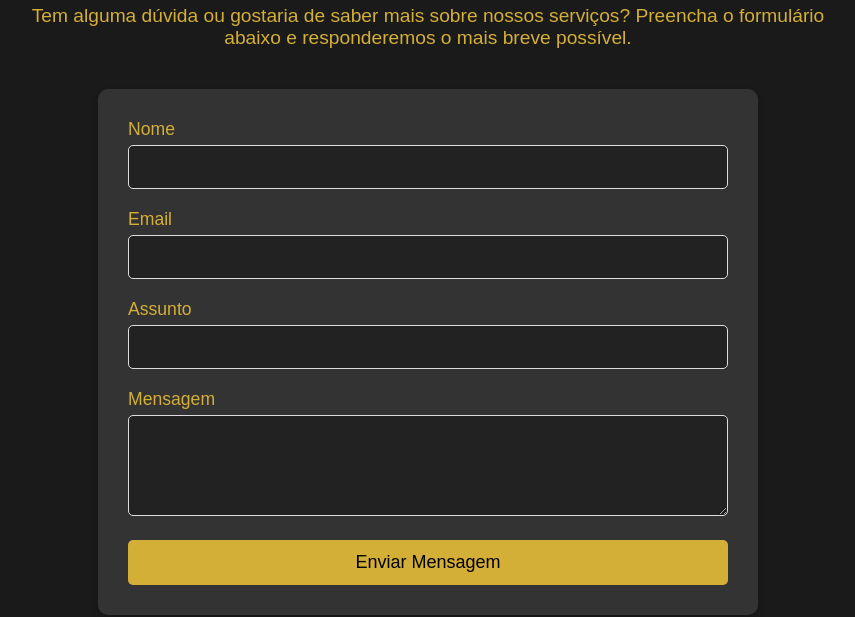
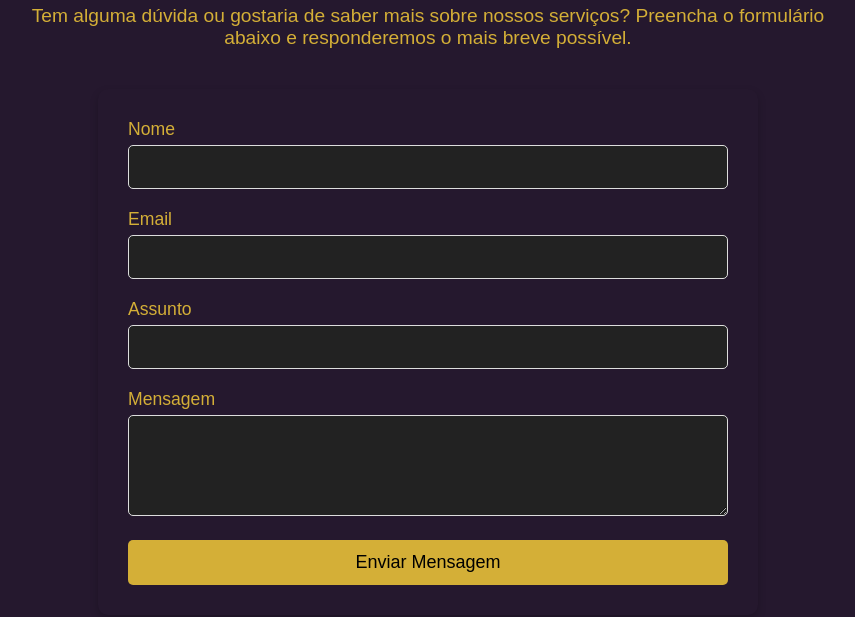
Before and after one commit to albyTechltda/landig-page, a plain HTML site: page contato.html in a window 1280 px wide. Shown: the part 183-800 px from the top of the page, without its empty margins (212-1067 px from the left). Drawn offline with Linux system fonts and the light colour scheme.

Commit message:
Update contact-form.css

```diff
--- a/contact-form.css
+++ b/contact-form.css
@@ -10,7 +10,7 @@ html, body {
 /* Estilos gerais do formulário */
 .contact {
     padding: 80px 20px; /* Diminuindo o padding superior para otimizar o espaço */
-    background-color: #1a1a1a;
+    background-color: #25182E;
     text-align: center;
 }
 
@@ -35,7 +35,7 @@ html, body {
 
 /* Estilo do formulário */
 form {
-    background-color: #333;
+    background-color: #25182E;
     padding: 30px;
     border-radius: 10px;
     display: inline-block;
```
